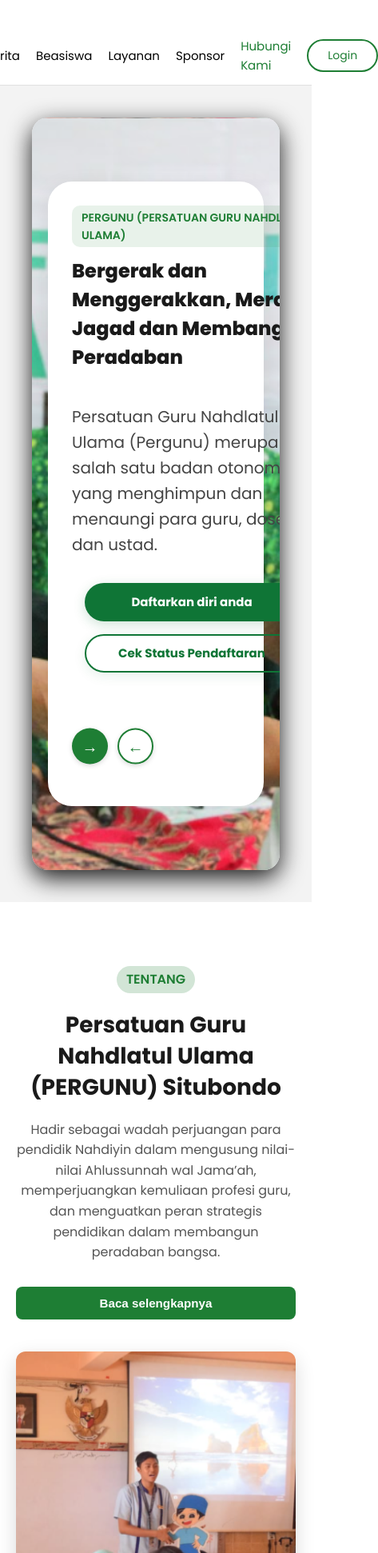
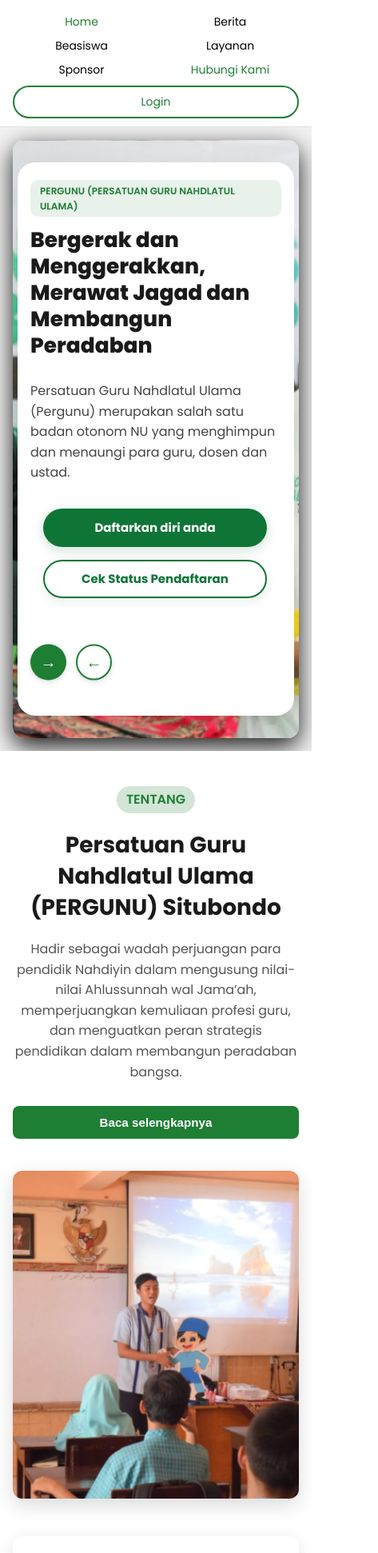
Before and after one commit to Ruzzuu/Pergunu2, a React (Vite) app: page / in a window 390 px wide. Shown: the part 58-2000 px from the top of the page at 80% size, 473 px wide, since content can reach past the window. Built offline with nearby package versions, Linux system fonts and the light colour scheme; no server answers.

Commit message:
Improve responsive layouts across website

```diff
--- a/src/legacy/index.css
+++ b/src/legacy/index.css
@@ -1,4 +1,6 @@
 /* ✅ Aktifkan Tailwind */
+@import './responsive.css';
+
 @tailwind base;
 @tailwind components;
 @tailwind utilities;
--- /dev/null
+++ b/src/legacy/responsive.css
@@ -0,0 +1,131 @@
+/* Shared mobile-first safeguards and layout adjustments. Component styles retain
+   control of the desktop presentation; these rules only reduce, stack, or scroll
+   content when the viewport cannot fit the desktop layout. */
+html {
+  overflow-x: hidden;
+}
+
+img,
+svg,
+video,
+canvas {
+  max-width: 100%;
+}
+
+button,
+input,
+select,
+textarea {
+  max-width: 100%;
+}
+
+@media (max-width: 1024px) {
+  .app-wrapper { padding: 28px 20px; }
+  .hero-card { padding: 36px 32px; gap: 28px; }
+  .hero-left, .hero-right { min-width: min(100%, 280px); }
+  .container,
+  .berita-wrapper,
+  .footer-container,
+  .admin-main,
+  .dashboard-content { width: min(100%, calc(100% - 32px)); }
+  .content-grid,
+  .beasiswa-detail-container,
+  .detail-layout { grid-template-columns: 1fr; }
+  .beasiswa-sidebar { order: -1; }
+}
+
+@media (max-width: 768px) {
+  body { min-width: 0; }
+
+  .navbar { width: 100%; gap: 12px; padding: 10px 16px; }
+  .navbar-right { width: 100%; }
+  .navbar-right ul { width: 100%; gap: 8px 14px; justify-content: center; flex-wrap: wrap; }
+  .navbar-right li { font-size: 14px; }
+  .user-info { justify-content: center; flex-wrap: wrap; }
+  .user-actions { flex-wrap: wrap; justify-content: center; }
+
+  .app-wrapper { padding: 16px; min-height: auto; }
+  .hero-section { min-height: auto; padding: 48px 12px; border-radius: 14px; }
+  .hero-card { padding: 28px 22px; border-radius: 22px; }
+  .hero-title { font-size: clamp(1.7rem, 7vw, 2.3rem); line-height: 1.25; }
+  .hero-desc { font-size: 1rem; }
+  .hero-buttons, .cta-row, .contact-buttons { display: grid; grid-template-columns: 1fr; width: 100%; }
+  .hero-button, .btn-primary, .btn-secondary, .btn-submit { width: 100%; min-width: 0; }
+
+  .status-tracker { width: calc(100% - 32px); margin: 2rem auto; padding: 1.25rem; border-radius: 14px; }
+  .tracker-header { margin-bottom: 1.5rem; }
+  .tracker-header h2 { font-size: 1.45rem; }
+  .tracker-form { gap: 1rem; }
+
+  .berita-section,
+  .beasiswa-section,
+  .anggota-section,
+  .tentang-section,
+  .sponsor-section,
+  .layanan-section { padding-left: 16px; padding-right: 16px; }
+  .berita-heading { align-items: flex-start; flex-direction: column; gap: 10px; }
+  .berita-grid,
+  .beasiswa-grid,
+  .departemen-grid,
+  .applications-grid,
+  .certificates-grid,
+  .admin-news-grid { grid-template-columns: 1fr; }
+  .berita-card-image { height: 200px; }
+
+  .form-grid { grid-template-columns: 1fr; gap: 1rem; }
+  .register-container,
+  .login-container { width: 100%; min-height: 100dvh; }
+  .login-left { display: none; }
+  .login-right { width: 100%; padding: 20px 16px; }
+  .login-box { width: min(100%, 480px); padding: 28px 20px; }
+  .modal-content,
+  .application-modal,
+  .beasiswa-form-modal { width: calc(100% - 24px); max-height: calc(100dvh - 24px); overflow-y: auto; }
+
+  .admin-header, .admin-main, .dashboard-content { padding-left: 16px; padding-right: 16px; }
+  .header-content, .table-header, .applications-header { align-items: stretch; flex-direction: column; }
+  .nav-content { justify-content: flex-start; overflow-x: auto; flex-wrap: nowrap; }
+  .nav-item { flex: 0 0 auto; }
+  .table-container, .admin-news-scrollable-container { max-width: 100%; overflow-x: auto; -webkit-overflow-scrolling: touch; }
+  .users-table, .applications-table { min-width: 720px; }
+  .action-buttons { flex-wrap: wrap; }
+  .action-btn, .upload-btn, .edit-btn, .delete-btn { min-height: 44px; }
+}
+
+@media (max-width: 480px) {
+  .navbar { align-items: stretch; }
+  .navbar-left { align-self: center; }
+  .navbar-right ul { display: grid; grid-template-columns: repeat(2, minmax(0, 1fr)); text-align: center; }
+  .navbar-right .login-button-wrapper { grid-column: 1 / -1; justify-content: center; }
+  .navbar-login-btn { width: 100%; }
+  .user-actions { width: 100%; }
+  .dashboard-btn, .navbar-logout-btn { flex: 1 1 140px; }
+
+  .hero-section { padding: 28px 6px; }
+  .hero-card { padding: 22px 16px; }
+  .hero-label { font-size: 12px; }
+  .hero-title { font-size: 1.65rem; }
+  .hero-button { padding: 11px 16px; }
+
+  .status-tracker { width: calc(100% - 20px); padding: 1rem; }
+  .status-result, .next-steps { padding: 1rem; }
+  .berita-section, .beasiswa-section, .anggota-section, .tentang-section, .sponsor-section, .layanan-section { padding-top: 44px; padding-bottom: 44px; }
+  .berita-card-image { height: 170px; }
+  .footer-top, .footer-bottom, .footer-left { align-items: flex-start; flex-direction: column; }
+  .footer-address { width: 100%; min-width: 0; text-align: left; }
+  .footer-social { gap: 12px; }
+
+  .add-user-form, .form-section, .beasiswa-form, .application-form { padding: 1rem; }
+  .admin-news-card__actions, .card-actions, .certificate-actions { flex-wrap: wrap; }
+  .admin-news-card__actions > *, .card-actions > *, .certificate-actions > * { flex: 1 1 120px; }
+  .welcome-section h1 { font-size: 1.45rem; }
+}
+
+@media (prefers-reduced-motion: reduce) {
+  *, *::before, *::after {
+    scroll-behavior: auto !important;
+    animation-duration: 0.01ms !important;
+    animation-iteration-count: 1 !important;
+    transition-duration: 0.01ms !important;
+  }
+}
```
